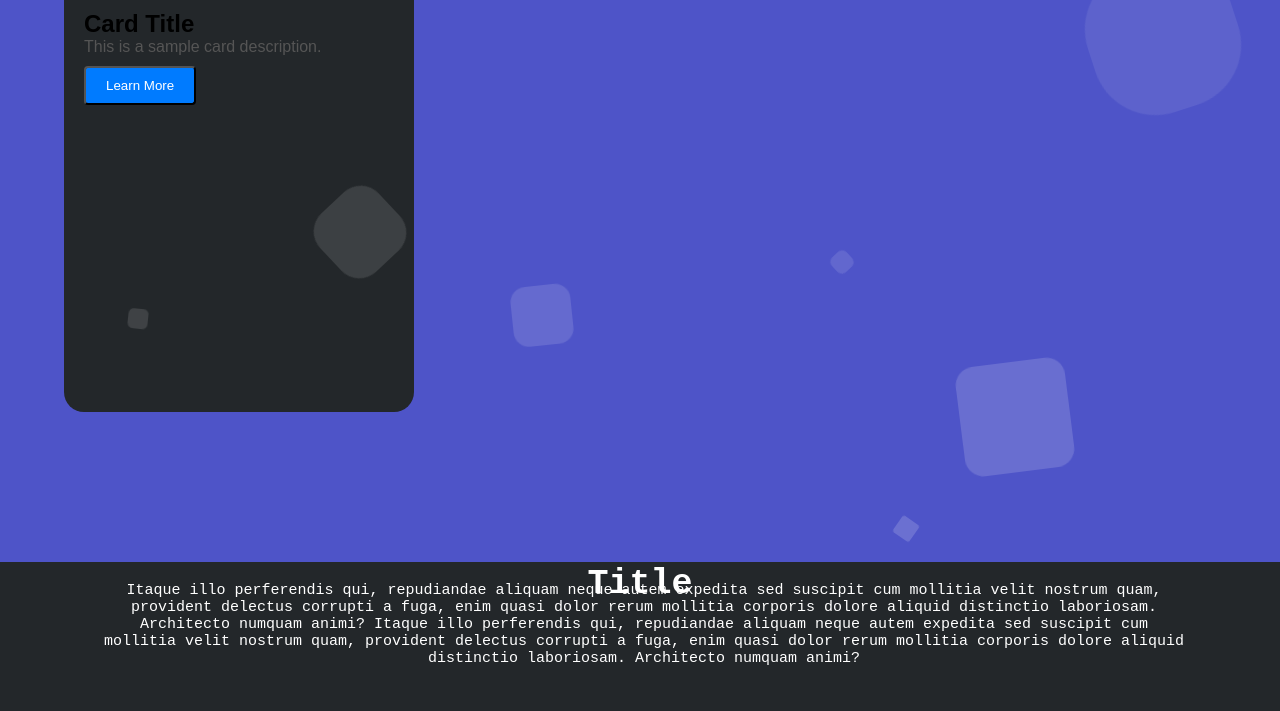
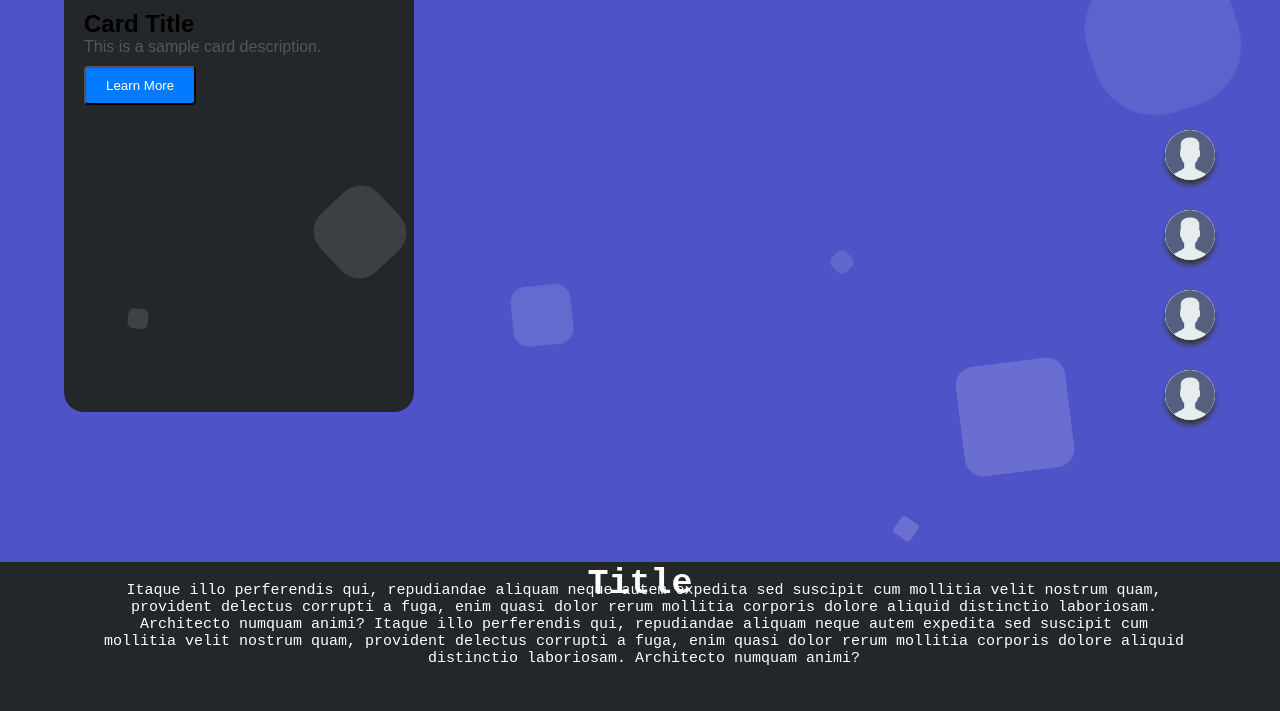
Before and after one commit to OmkarAmlan/Automata, a Django app: page / in a window 1280 px wide. Shown: the part 238-949 px from the top of the page. Run offline with Django 4.2, Linux system fonts and the light colour scheme.

Commit message:
Name addition

```diff
--- a/static/polls/style.css
+++ b/static/polls/style.css
@@ -53,6 +53,136 @@
     z-index: -1;
 
 
+}
+
+/*images*/
+
+.figure1 {
+  background: #f3f3f3;
+  border-radius: 50%;
+  height: 50px;
+  width: 50px;
+  position: absolute;
+  top: 46%;
+  left: 91%;
+  box-shadow: 0px 5px 5px 0px rgb(56, 56, 58);
+  overflow: hidden;
+  transition: all 0.3s ease;
+}
+
+.figure1 img {
+  height: auto;
+  width: 100%;
+}
+
+.name1 {
+  position: relative;
+  font-size: 15x;
+  top: 46%;
+  right:0%; /* Positioning to the left of figure1 */
+  transform: translate(-100%, -50%); /* Adjust as needed */
+  background-color: #151010;
+  padding: 5px 10px;
+  border-radius: 5px;
+  display: none;
+}
+
+.figure1:hover ~ .name {
+  display: block;
+}
+
+
+.name3 {
+  position: absolute;
+  top: 50%;
+  right: calc(100% + 10px); /* Positioning to the left of figure1 */
+  transform: translate(-100%, -50%); /* Adjust as needed */
+  background-color: #fefbfb;
+  padding: 5px 10px;
+  border-radius: 5px;
+}
+
+
+
+.figure2 {
+  background: #f3f3f3;
+  border-radius: 50%;
+  height: 50px;
+  width: 50px;
+  position: absolute;
+  top: 56%;
+  left: 91%;
+  box-shadow: 0px 5px 5px 0px rgb(56, 56, 58);
+  overflow: hidden;
+}
+
+.figure2 img {
+  height: auto;
+  width: 100%;
+}
+
+.name2 {
+  position: absolute;
+  top: 56%;
+  right: calc(100% + 10px); /* Positioning to the left of figure1 */
+  transform: translate(-100%, -50%); /* Adjust as needed */
+  background-color: #fefbfb;
+  padding: 5px 10px;
+  border-radius: 5px;
+}
+
+.figure3 {
+  background: #f3f3f3;
+  border-radius: 50%;
+  height: 50px;
+  width: 50px;
+  position: absolute;
+  top: 66%;
+  left: 91%;
+  box-shadow: 0px 5px 5px 0px rgb(56, 56, 58);
+  overflow: hidden;
+}
+
+.figure3 img {
+  height: auto;
+  width: 100%;
+}
+
+.name3 {
+  position: absolute;
+  top: 66%;
+  right: calc(100% + 10px); /* Positioning to the left of figure1 */
+  transform: translate(-100%, -50%); /* Adjust as needed */
+  background-color: #fefbfb;
+  padding: 5px 10px;
+  border-radius: 5px;
+}
+
+.figure4 {
+  background: #f3f3f3;
+  border-radius: 50%;
+  height: 50px;
+  width: 50px;
+  position: absolute;
+  top: 76%;
+  left: 91%;
+  box-shadow: 0px 5px 5px 0px rgb(56, 56, 58);
+  overflow: hidden;
+}
+
+.figure4 img {
+  height: auto;
+  width: 100%;
+}
+
+.name4 {
+  position: absolute;
+  top: 76%;
+  right: calc(100% + 10px); /* Positioning to the left of figure1 */
+  transform: translate(-100%, -50%); /* Adjust as needed */
+  background-color: #fefbfb;
+  padding: 5px 10px;
+  border-radius: 5px;
 }
 
 .circles{
@@ -394,21 +524,3 @@
     background-positon-x: 0px;
   }
 }
-.upload-title{
-  color: #fff;
-  display: flex;
-  justify-content: center;
-  position: relative;
-}
-table {
-  border-collapse: collapse;
-  width: 100%;
-  margin-top: 20px;
-}
-table, th, td {
-    border: 1px solid black;
-}
-th, td {
-    padding: 8px;
-    text-align: left;
-}
--- a/templates/index.html
+++ b/templates/index.html
@@ -14,7 +14,6 @@
     <link rel="stylesheet" href="../static/polls/style.css" />
     <script src="../static/polls/script.js"></script>
   </head>
-
   <body style="background-color: rgba(35, 39, 42)">
     <div class="header">
       <h1>Automata</h1>
@@ -26,8 +25,29 @@
                 <h2 class="card-title">Card Title</h2>
                 <p class="card-description">This is a sample card description.</p>
                 <button class="card-button">Learn More</button>
+            </div>
 
+            <div class="figure1">
+              <img src="static/images.png" alt="Image" class="image">
             </div>
+            <div class="name1">Name1</div>
+
+            <div class="figure2">
+              <img src="static/images.png" alt="Image" class="card-image">
+            </div>
+            <div class="name2">Name2</div>
+
+            <div class="figure3">
+              <img src="static/images.png" alt="Image" class="card-image">
+            </div>
+            <div class="name3">Name3</div>
+
+            <div class="figure4">
+              <img src="static/images.png" alt="Image" class="card-image">
+            </div>
+            <div class="name4">Name4</div>
+
+
             <ul class="circles">
                     <li></li>
                     <li></li>
@@ -78,37 +98,29 @@
                   <div class="wave" id="wave4"></div>
                 </div>
                 <ul class="social-icon">
-          <li class="social-icon__item">
-            <a class="social-icon__link" href="#">
+                  <li class="social-icon__item"><a class="social-icon__link" href="#">
                       <ion-icon name="logo-facebook"></ion-icon>
-            </a>
-          </li>
-          <li class="social-icon__item">
-            <a class="social-icon__link" href="#">
+                    </a></li>
+                  <li class="social-icon__item"><a class="social-icon__link" href="#">
                       <ion-icon name="logo-twitter"></ion-icon>
-            </a>
-          </li>
-          <li class="social-icon__item">
-            <a class="social-icon__link" href="#">
+                    </a></li>
+                  <li class="social-icon__item"><a class="social-icon__link" href="#">
                       <ion-icon name="logo-linkedin"></ion-icon>
-            </a>
-          </li>
-          <li class="social-icon__item">
-            <a class="social-icon__link" href="#">
+                    </a></li>
+                  <li class="social-icon__item"><a class="social-icon__link" href="#">
                       <ion-icon name="logo-instagram"></ion-icon>
-            </a>
-          </li>
+                    </a></li>
                 </ul>
                 <ul class="menu">
                   <li class="menu__item"><a class="menu__link" href="#">Home</a></li>
                   <li class="menu__item"><a class="menu__link" href="#">About</a></li>
-          <li class="menu__item">
-            <a class="menu__link" href="#">Services</a>
-          </li>
+                  <li class="menu__item"><a class="menu__link" href="#">Services</a></li>
                   <li class="menu__item"><a class="menu__link" href="#">Team</a></li>
+                  <li class="menu__item"><a class="menu__link" href="#">Contact</a></li>
+
                 </ul>
                 <p>&copy;2024 Team Reptiles of Roorkela | All Rights Reserved</p>
               </footer>
-    </div>
+    </div >
     </body>
 </html>
```
Lines whose indentation alone changed are shown as unchanged.
